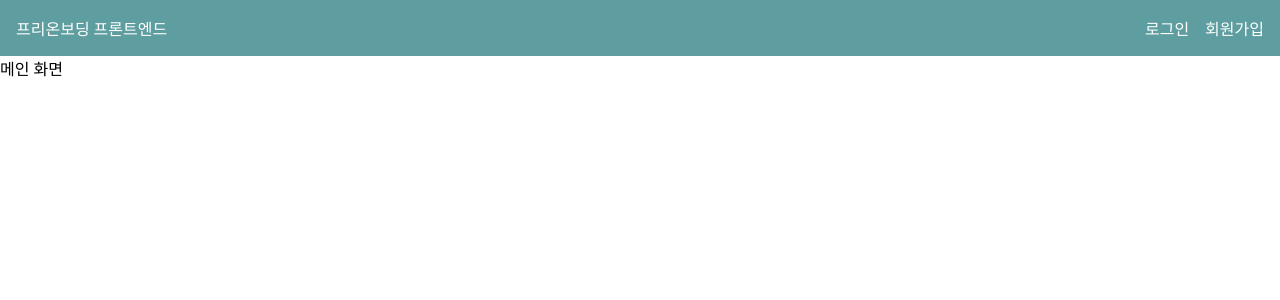
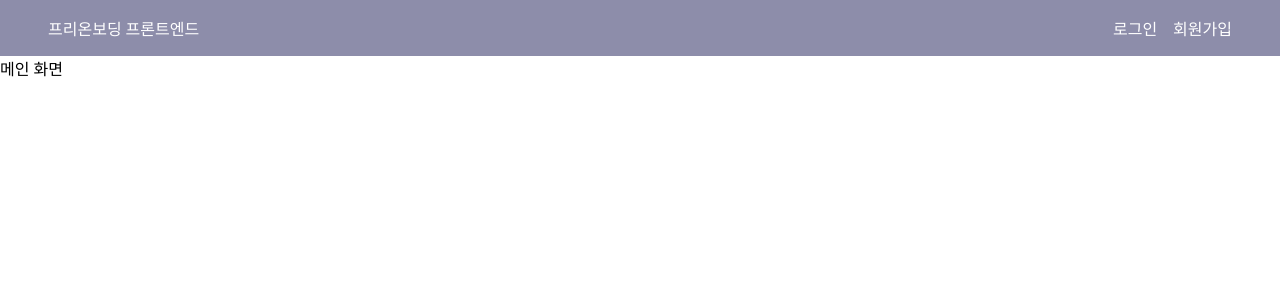
Before and after one commit to YejinHwang-D/wanted-pre-onboarding-frontend, a React (Create React App) app: page / in a window 1280 px wide. Shown: the top 300 px of the page. Built offline with nearby package versions, Linux system fonts and the light colour scheme.

Commit message:
feat: Header 컴포넌트 구현 완료

```diff
--- a/package.json
+++ b/package.json
@@ -10,6 +10,7 @@
     "react-dom": "^18.2.0",
     "react-router-dom": "^6.10.0",
     "react-scripts": "5.0.1",
+    "styled-components": "^5.3.9",
     "web-vitals": "^2.1.4"
   },
   "scripts": {
--- a/public/index.html
+++ b/public/index.html
@@ -10,34 +10,11 @@
       content="Web site created using create-react-app"
     />
     <link rel="apple-touch-icon" href="%PUBLIC_URL%/logo192.png" />
-    <!--
-      manifest.json provides metadata used when your web app is installed on a
-      user's mobile device or desktop. See https://developers.google.com/web/fundamentals/web-app-manifest/
-    -->
-    <link rel="manifest" href="%PUBLIC_URL%/manifest.json" />
-    <!--
-      Notice the use of %PUBLIC_URL% in the tags above.
-      It will be replaced with the URL of the `public` folder during the build.
-      Only files inside the `public` folder can be referenced from the HTML.
-
-      Unlike "/favicon.ico" or "favicon.ico", "%PUBLIC_URL%/favicon.ico" will
-      work correctly both with client-side routing and a non-root public URL.
-      Learn how to configure a non-root public URL by running `npm run build`.
-    -->
+    <link rel="/manifest" href="%PUBLIC_URL%/manifest.json" />
     <title>React App</title>
   </head>
   <body>
     <noscript>You need to enable JavaScript to run this app.</noscript>
     <div id="root"></div>
-    <!--
-      This HTML file is a template.
-      If you open it directly in the browser, you will see an empty page.
-
-      You can add webfonts, meta tags, or analytics to this file.
-      The build step will place the bundled scripts into the <body> tag.
-
-      To begin the development, run `npm start` or `yarn start`.
-      To create a production bundle, use `npm run build` or `yarn build`.
-    -->
   </body>
 </html>
--- a/src/component/Header.js
+++ b/src/component/Header.js
@@ -1,16 +1,44 @@
-import styles from './Header.module.css';
+import { Link } from 'react-router-dom';
+import styled from 'styled-components';
+
+const LinkStyled = styled(Link)`
+  text-decoration: none;
+  color: white;
+`;
+const HeaderStyled = styled.header`
+  display: flex;
+  justify-content: space-between;
+  background-color: #8d8daa;
+  color: white;
+`;
+const LogoDiv = styled.div`
+  margin-left: 3em;
+`;
+const SignDiv = styled.div`
+  margin-right: 3em;
+  display: flex;
+`;
+const P = styled.p`
+  margin-left: 1em;
+`;
 
 function Header() {
   return (
-    <header className={styles.header}>
-      <div className={styles.logo}>
-        <p>프리온보딩 프론트엔드</p>
-      </div>
-      <div className={styles.sign}>
-        <p>로그인</p>
-        <p>회원가입</p>
-      </div>
-    </header>
+    <HeaderStyled>
+      <LogoDiv>
+        <LinkStyled to="/">
+          <p>프리온보딩 프론트엔드</p>
+        </LinkStyled>
+      </LogoDiv>
+      <SignDiv>
+        <LinkStyled to="/signin">
+          <P>로그인</P>
+        </LinkStyled>
+        <LinkStyled to="signup">
+          <P>회원가입</P>
+        </LinkStyled>
+      </SignDiv>
+    </HeaderStyled>
   );
 }
 
--- a/src/component/Header.module.css
+++ /dev/null
@@ -1,19 +0,0 @@
-.header {
-  display: flex;
-  justify-content: space-between;
-  background-color: cadetblue;
-  color: white;
-}
-
-.logo {
-  margin-left: 1em;
-}
-
-.sign {
-  margin-right: 1em;
-  display: flex;
-}
-
-.sign p {
-  margin-left: 1em;
-}
```
Also changed, not shown: public/manifest.json (deleted), src/component/Main.modlue.css (deleted), src/component/Signin.modlue.css (deleted), src/component/Signup.modlue.css (deleted), src/component/TodoList.modlue.css (deleted), 1 other file (tests, documents, lock files or other folders).
